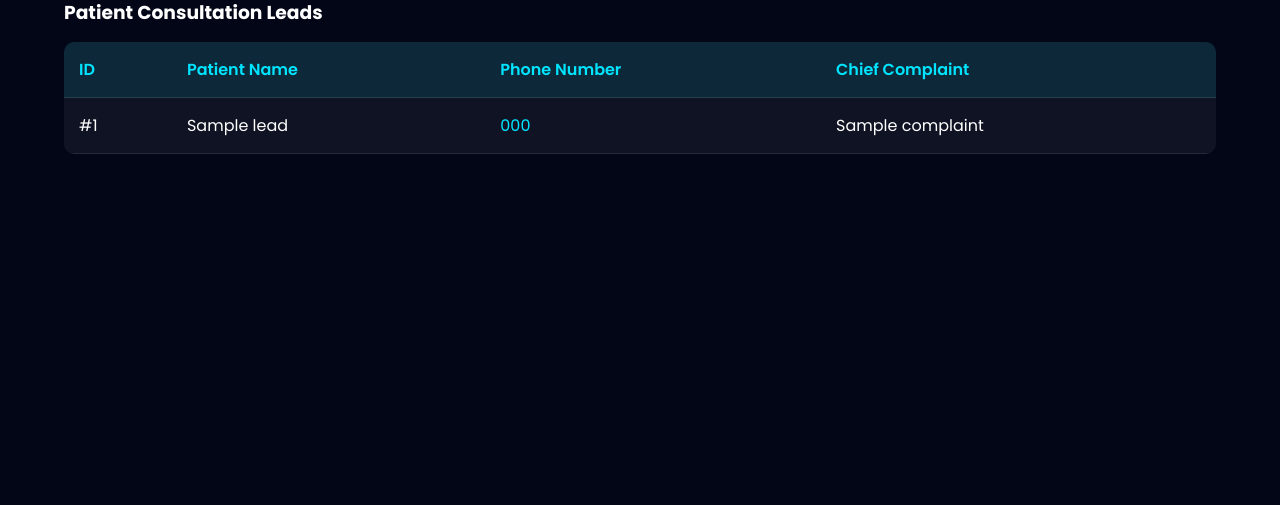
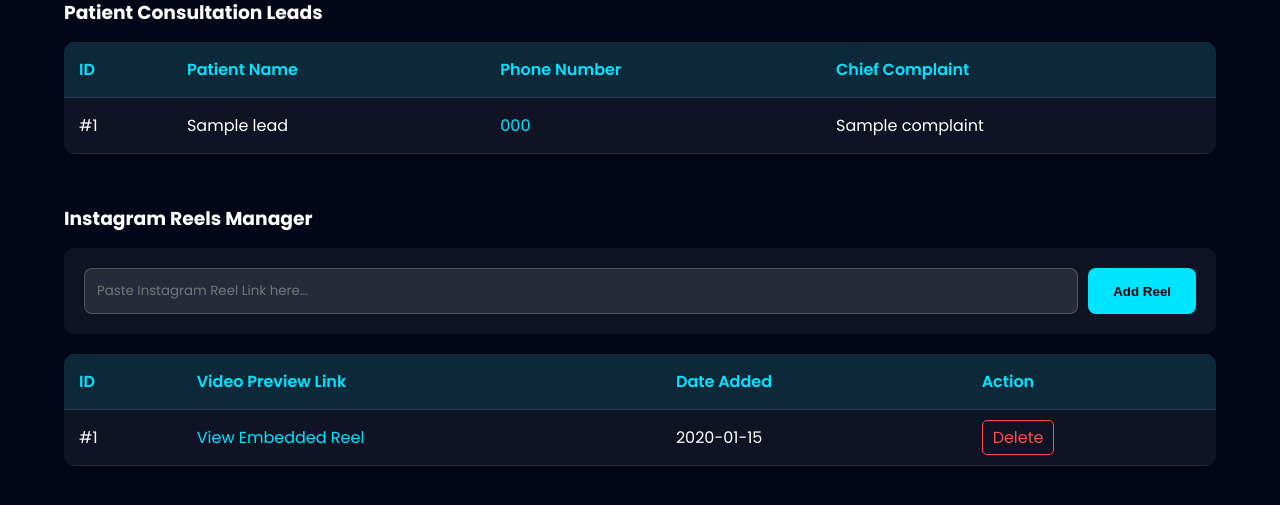
Before and after one commit to prathuuu294/Vighnaharta-Hi-Tech-Dental-Care, a Flask app: template templates/admin.html in a window 1280 px wide. Shown: the part 136-641 px from the top of the page. Run offline with Flask 3, Linux system fonts and the light colour scheme; the template is opened without the code that fills it: most values are stand-ins (such as "Sample title", 1, 10 or a date in 2020).

Commit message:
Update admin.html

```diff
--- a/templates/admin.html
+++ b/templates/admin.html
@@ -54,5 +54,48 @@
             </tbody>
         </table>
     </div>
+    <!-- Add this right below your leads table closing </div> -->
+
+    <div style="display: flex; justify-content: space-between; align-items: center; margin-top: 50px; margin-bottom: 15px;">
+        <h3 style="margin: 0;">Instagram Reels Manager</h3>
+    </div>
+
+    <!-- Upload Form -->
+    <div style="background: rgba(255, 255, 255, 0.05); padding: 20px; border-radius: 10px; margin-bottom: 20px;">
+        <form action="/add_reel" method="POST" style="display: flex; gap: 10px;">
+            <input type="url" name="reel_url" placeholder="Paste Instagram Reel Link here..." required
+                   style="flex: 1; padding: 12px; border-radius: 8px; border: 1px solid rgba(255,255,255,0.2); background: rgba(255,255,255,0.1); color: white; font-family: 'Poppins', sans-serif;">
+            <button type="submit" style="padding: 12px 25px; background: #00e5ff; border: none; border-radius: 8px; font-weight: bold; cursor: pointer;">Add Reel</button>
+        </form>
+    </div>
+
+    <!-- Active Reels Table -->
+    <div class="table-container">
+        <table>
+            <thead>
+                <tr>
+                    <th>ID</th>
+                    <th>Video Preview Link</th>
+                    <th>Date Added</th>
+                    <th>Action</th>
+                </tr>
+            </thead>
+            <tbody>
+                {% for reel in reels %}
+                <tr>
+                    <td>#{{ reel.id }}</td>
+                    <td><a href="{{ reel.reel_url }}" target="_blank">View Embedded Reel</a></td>
+                    <td>{{ reel.date_added.strftime('%Y-%m-%d') }}</td>
+                    <td><a href="/delete_reel/{{ reel.id }}" style="color: #ff4d4d; border: 1px solid #ff4d4d; padding: 5px 10px; border-radius: 5px;">Delete</a></td>
+                </tr>
+                {% else %}
+                <tr>
+                    <td colspan="4" style="text-align: center; padding: 30px; color: #cbd5e1;">No reels uploaded yet.</td>
+                </tr>
+                {% endfor %}
+            </tbody>
+        </table>
+    </div>
+
 </body>
 </html>
```
